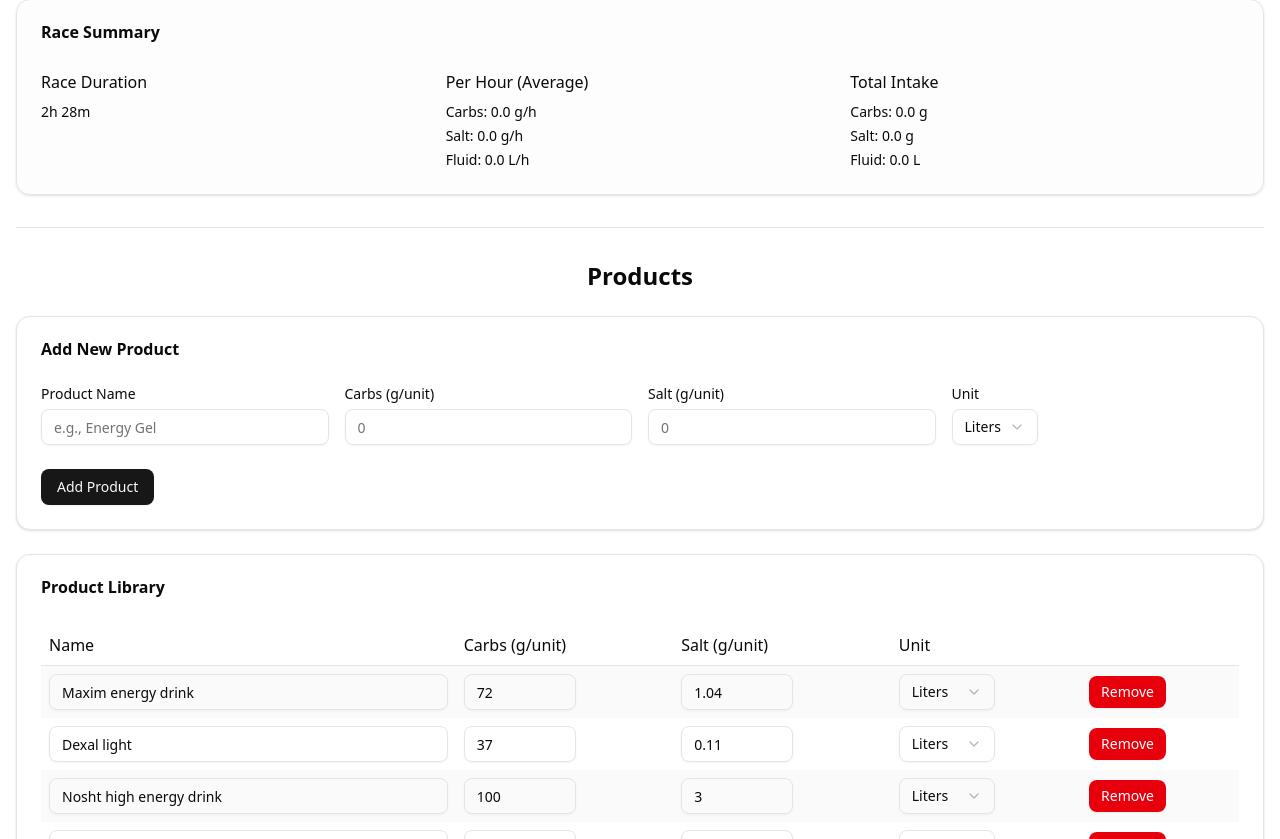
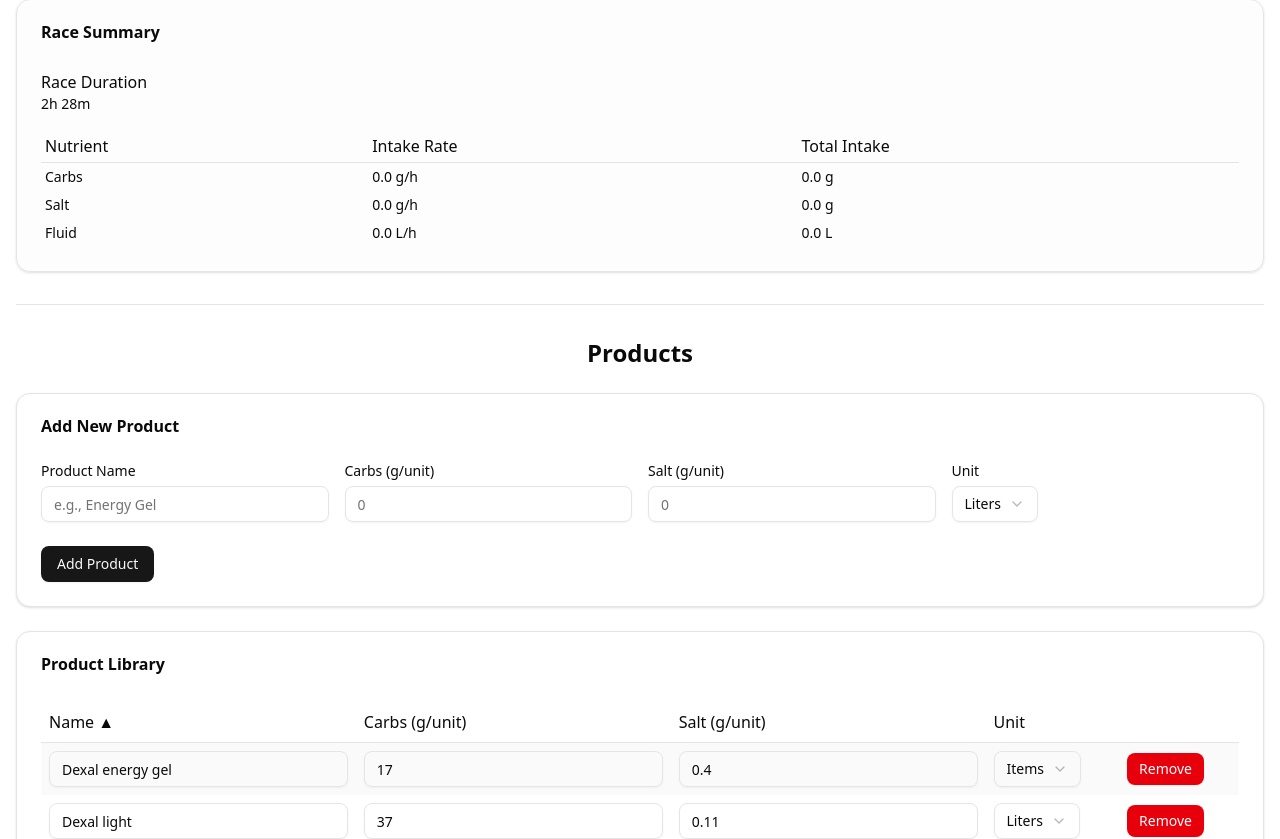
Before and after one commit to atorma/triathlon-fueling-planner, a React (Vite) app: page / in a window 1280 px wide. Shown: the part 2221-3060 px from the top of the page. Built offline with nearby package versions, Linux system fonts and the light colour scheme.

Commit message:
Tables everywhere
Make product library table sortable. Put race summary 's nutrients in a table.

```diff
--- a/src/components/IntakePlan.tsx
+++ b/src/components/IntakePlan.tsx
@@ -73,30 +73,38 @@ const IntakePlan: React.FC = () => {
           <CardTitle>Race Summary</CardTitle>
         </CardHeader>
         <CardContent>
-          <div className="grid grid-cols-1 md:grid-cols-3 gap-4">
-            <div className="space-y-2">
-              <div className="font-medium">Race Duration</div>
-              <div className="text-sm">
-                {Math.floor(raceTotals.totalMinutes / 60)}h {raceTotals.totalMinutes % 60}m
-              </div>
-            </div>
-            <div className="space-y-2">
-              <div className="font-medium">Per Hour (Average)</div>
-              <div className="text-sm space-y-1">
-                <div>Carbs: {raceTotals.rateCarbs.toFixed(1)} g/h</div>
-                <div>Salt: {raceTotals.rateSalt.toFixed(1)} g/h</div>
-                <div>Fluid: {raceTotals.rateFluid.toFixed(1)} L/h</div>
-              </div>
-            </div>
-            <div className="space-y-2">
-              <div className="font-medium">Total Intake</div>
-              <div className="text-sm space-y-1">
-                <div>Carbs: {raceTotals.totalCarbs.toFixed(1)} g</div>
-                <div>Salt: {raceTotals.totalSalt.toFixed(1)} g</div>
-                <div>Fluid: {raceTotals.totalFluid.toFixed(1)} L</div>
-              </div>
+          <div className="mb-4">
+            <div className="font-medium">Race Duration</div>
+            <div className="text-sm">
+              {Math.floor(raceTotals.totalMinutes / 60)}h {raceTotals.totalMinutes % 60}m
             </div>
           </div>
+          <table className="w-full">
+            <thead>
+              <tr className="border-b">
+                <th className="text-left p-1 font-medium">Nutrient</th>
+                <th className="text-left p-1 font-medium">Intake Rate</th>
+                <th className="text-left p-1 font-medium">Total Intake</th>
+              </tr>
+            </thead>
+            <tbody>
+              <tr>
+                <td className="p-1 text-sm">Carbs</td>
+                <td className="p-1 text-sm">{raceTotals.rateCarbs.toFixed(1)} g/h</td>
+                <td className="p-1 text-sm">{raceTotals.totalCarbs.toFixed(1)} g</td>
+              </tr>
+              <tr>
+                <td className="p-1 text-sm">Salt</td>
+                <td className="p-1 text-sm">{raceTotals.rateSalt.toFixed(1)} g/h</td>
+                <td className="p-1 text-sm">{raceTotals.totalSalt.toFixed(1)} g</td>
+              </tr>
+              <tr>
+                <td className="p-1 text-sm">Fluid</td>
+                <td className="p-1 text-sm">{raceTotals.rateFluid.toFixed(1)} L/h</td>
+                <td className="p-1 text-sm">{raceTotals.totalFluid.toFixed(1)} L</td>
+              </tr>
+            </tbody>
+          </table>
         </CardContent>
       </Card>
     </div>
--- a/src/components/ProductList.tsx
+++ b/src/components/ProductList.tsx
@@ -1,4 +1,4 @@
-import React from 'react';
+import React, { useState } from 'react';
 import { useNutrition } from '../context/NutritionContext';
 import { Product } from '../types/nutrition';
 import { Input } from '@/components/ui/input';
@@ -8,6 +8,17 @@ import { Button } from '@/components/ui/button';
 
 const ProductList: React.FC = () => {
   const { state, dispatch } = useNutrition();
+  const [sortKey, setSortKey] = useState<'name' | 'carbs' | 'salt' | 'unit'>('name');
+  const [sortDir, setSortDir] = useState<'asc' | 'desc'>('asc');
+
+  const handleSort = (key: 'name' | 'carbs' | 'salt' | 'unit') => {
+    if (sortKey === key) {
+      setSortDir(sortDir === 'asc' ? 'desc' : 'asc');
+    } else {
+      setSortKey(key);
+      setSortDir('asc');
+    }
+  };
 
   const handleChange = (product: Product, field: keyof Product, value: string | number): void => {
     let updated = { ...product, [field]: value };
@@ -17,7 +28,22 @@ const ProductList: React.FC = () => {
     dispatch({ type: 'UPDATE_PRODUCT', product: updated });
   };
 
-  if (!state.products.length) {
+  const handleRemove = (productId: number) => {
+    dispatch({ type: 'REMOVE_PRODUCT_FROM_LIBRARY', productId });
+  };
+
+  // Sort products
+  const sortedProducts = [...state.products].sort((a, b) => {
+    let cmp = 0;
+    if (sortKey === 'name' || sortKey === 'unit') {
+      cmp = a[sortKey].localeCompare(b[sortKey]);
+    } else {
+      cmp = a[sortKey] - b[sortKey];
+    }
+    return sortDir === 'asc' ? cmp : -cmp;
+  });
+
+  if (!sortedProducts.length) {
     return (
       <Card>
         <CardContent className="pt-6">
@@ -37,22 +63,33 @@ const ProductList: React.FC = () => {
           <table className="w-full">
             <thead>
               <tr className="border-b">
-                <th className="text-left p-2 font-medium">Name</th>
-                <th className="text-left p-2 font-medium">Carbs (g/unit)</th>
-                <th className="text-left p-2 font-medium">Salt (g/unit)</th>
-                <th className="text-left p-2 font-medium">Unit</th>
+                <th className="text-left p-2 font-medium cursor-pointer select-none" onClick={() => handleSort('name')}>
+                  Name {sortKey === 'name' ? (sortDir === 'asc' ? '▲' : '▼') : ''}
+                </th>
+                <th
+                  className="text-left p-2 font-medium cursor-pointer select-none"
+                  onClick={() => handleSort('carbs')}
+                >
+                  Carbs (g/unit) {sortKey === 'carbs' ? (sortDir === 'asc' ? '▲' : '▼') : ''}
+                </th>
+                <th className="text-left p-2 font-medium cursor-pointer select-none" onClick={() => handleSort('salt')}>
+                  Salt (g/unit) {sortKey === 'salt' ? (sortDir === 'asc' ? '▲' : '▼') : ''}
+                </th>
+                <th className="text-left p-2 font-medium cursor-pointer select-none" onClick={() => handleSort('unit')}>
+                  Unit {sortKey === 'unit' ? (sortDir === 'asc' ? '▲' : '▼') : ''}
+                </th>
                 <th className="text-left p-2 font-medium"></th>
               </tr>
             </thead>
             <tbody>
-              {state.products.map((product, index) => (
+              {sortedProducts.map((product, index) => (
                 <tr key={product.id} className={index % 2 === 0 ? 'bg-muted/50' : ''}>
                   <td className="p-2">
                     <Input
                       name="name"
                       value={product.name}
                       onChange={e => handleChange(product, 'name', e.target.value)}
-                      className="w-full"
+                      className="w-full min-w-48"
                     />
                   </td>
                   <td className="p-2">
@@ -61,7 +98,6 @@ const ProductList: React.FC = () => {
                       type="number"
                       value={product.carbs}
                       onChange={e => handleChange(product, 'carbs', e.target.value)}
-                      className="w-28"
                     />
                   </td>
                   <td className="p-2">
@@ -70,7 +106,6 @@ const ProductList: React.FC = () => {
                       type="number"
                       value={product.salt}
                       onChange={e => handleChange(product, 'salt', e.target.value)}
-                      className="w-28"
                     />
                   </td>
                   <td className="p-2">
@@ -78,7 +113,7 @@ const ProductList: React.FC = () => {
                       value={product.unit}
                       onValueChange={value => handleChange(product, 'unit', value as 'liters' | 'items' | 'grams')}
                     >
-                      <SelectTrigger className="w-24">
+                      <SelectTrigger>
                         <SelectValue />
                       </SelectTrigger>
                       <SelectContent>
@@ -93,7 +128,7 @@ const ProductList: React.FC = () => {
                       variant="destructive"
                       size="sm"
                       title="Remove product"
-                      onClick={() => dispatch({ type: 'REMOVE_PRODUCT_FROM_LIBRARY', productId: product.id })}
+                      onClick={() => handleRemove(product.id)}
                     >
                       Remove
                     </Button>
```
